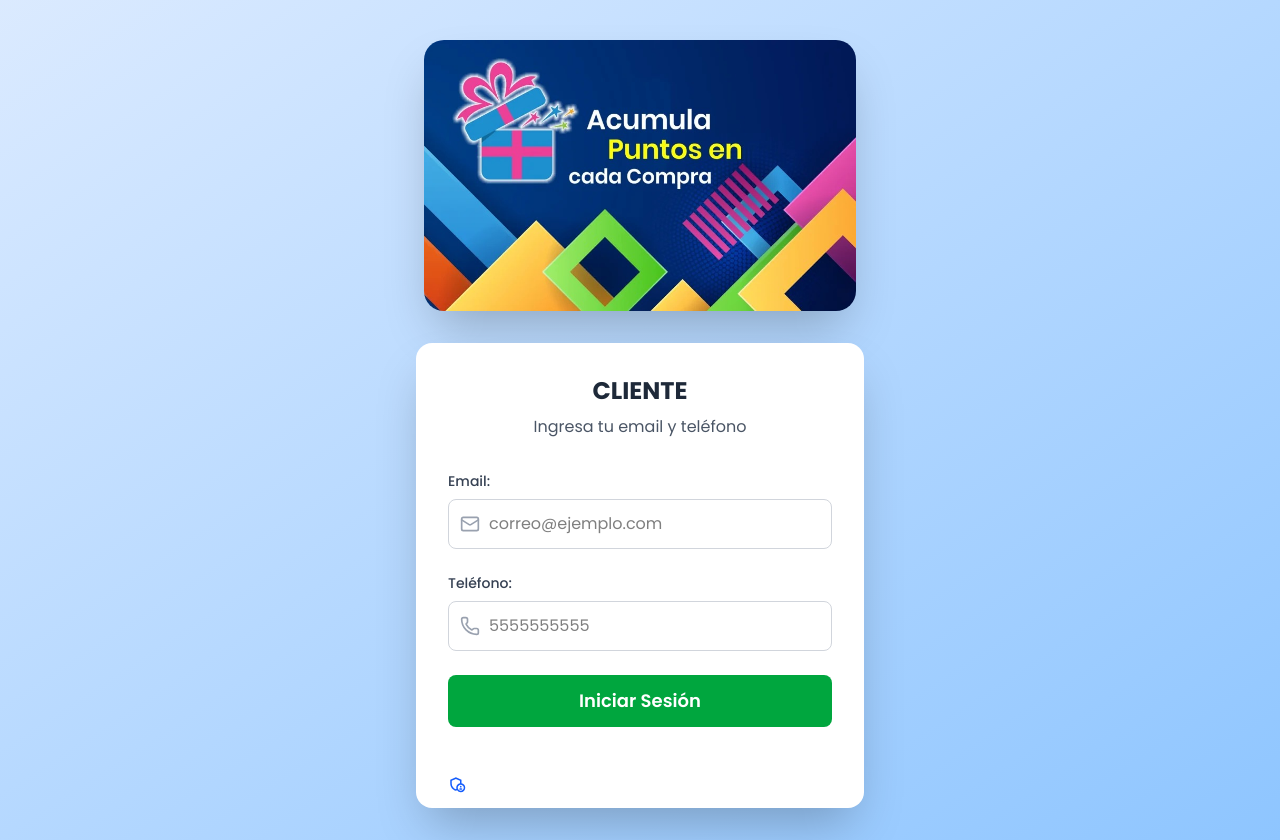
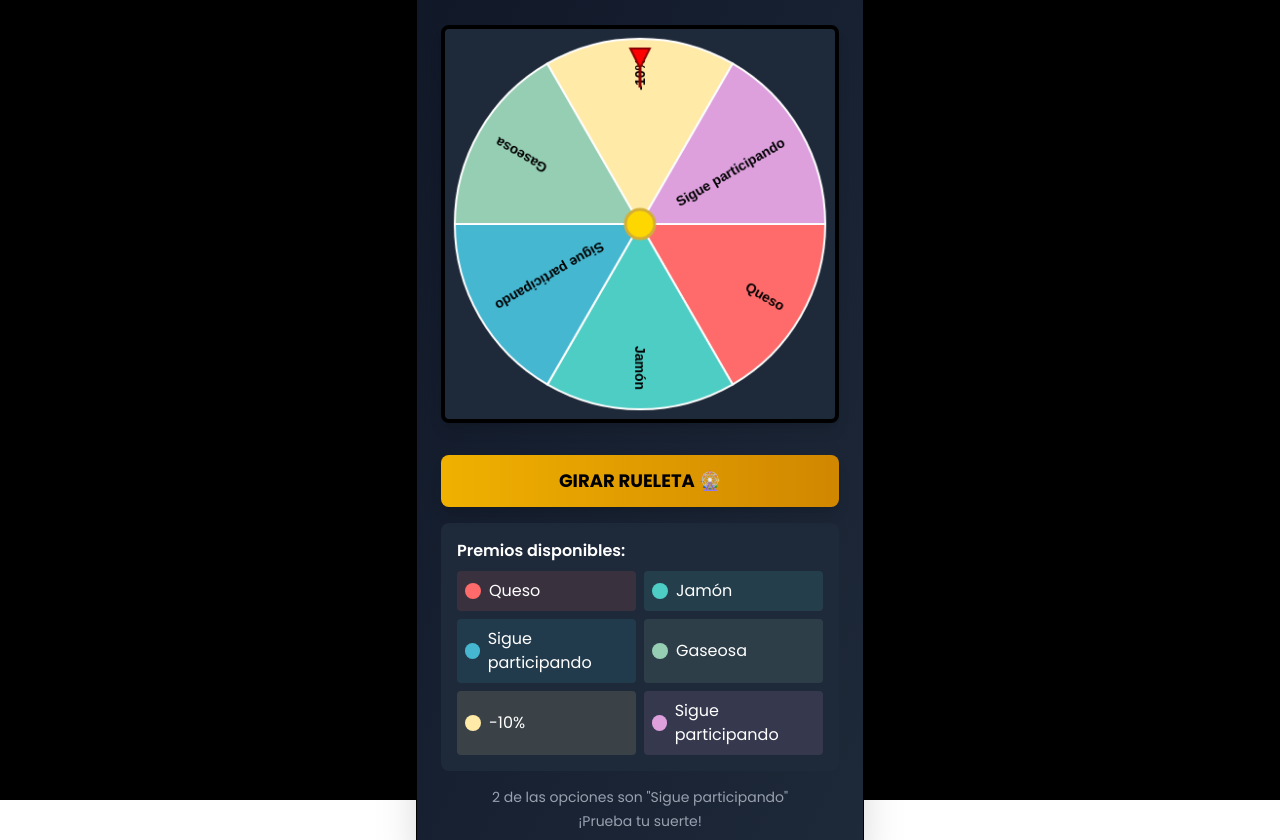
Before and after one commit to GerardoARHernandez/TarjetHerramientas, a React (Vite) app: page /points-loyalty/ruleta in a window 1280 px wide. Before the commit this address led to /points-loyalty/login. After the commit the page ends 800 px from the top, so only its background shows below. Built offline with nearby package versions, Linux system fonts and the light colour scheme.

Commit message:
Update: Ruleta de prueba

```diff
--- a/src/apps/points/routes.jsx
+++ b/src/apps/points/routes.jsx
@@ -13,6 +13,7 @@ import RegisterPromotion from './views/admin/RegisterPromotion';
 import FullHistory from './views/client/FullHistory';
 import RedeemPromo from './views/admin/RedeemPromo';
 import RegistrarClienteFromAdmin from './views/admin/RegistrarClienteFromAdmin';
+import Ruleta from './views/client/Ruleta';
 
 const PointsRoutes = () => {
   const { isAuthenticated, user } = useAuth();
@@ -159,6 +160,11 @@ const PointsRoutes = () => {
           }
         />
 
+        <Route
+          path='ruleta'
+          element={<Ruleta />}
+        />
+
 
 
       </Routes>
--- a/src/apps/points/views/client/PointsClient.jsx
+++ b/src/apps/points/views/client/PointsClient.jsx
@@ -51,12 +51,12 @@ const PointsClient = () => {
     // Función para lanzar confeti
     const launchConfetti = () => {
         confetti({
-            particleCount: 750,
-            spread: 90,
+            particleCount: 950,
+            spread: 95,
             origin: { y: 0.6 },
             colors: [color1, color2, detallesColor, '#ffffff'],
             shapes: ['circle', 'square'],
-            gravity: 0.8,
+            gravity: 0.9,
             scalar: 1.2
         });
     };
--- /dev/null
+++ b/src/apps/points/views/client/Ruleta.jsx
@@ -0,0 +1,302 @@
+import { useState, useRef, useEffect } from 'react';
+
+const Ruleta = ({ onClose }) => {
+  const [spinning, setSpinning] = useState(false);
+  const [result, setResult] = useState(null);
+  const [rotation, setRotation] = useState(0);
+  const canvasRef = useRef(null);
+  const audioRef = useRef(null);
+  const spinTimeoutRef = useRef(null);
+  const startAngleRef = useRef(0);
+
+  // Opciones de la ruleta (2 son "sigue participando")
+  const options = [
+    "Queso",
+    "Jamón",
+    "Sigue participando",
+    "Gaseosa",
+    "-10%",
+    "Sigue participando"
+  ];
+
+  // Colores para cada segmento
+  const colors = [
+    '#FF6B6B', '#4ECDC4', '#45B7D1', '#96CEB4', '#FFEAA7', '#DDA0DD'
+  ];
+
+  // Configuración del audio
+  useEffect(() => {
+    audioRef.current = new Audio("https://assets.mixkit.co/sfx/preview/mixkit-casino-roulette-spin-1036.mp3");
+    audioRef.current.volume = 0.9;
+
+    // Dibujar la ruleta inicial
+    drawWheel();
+
+    return () => {
+      if (spinTimeoutRef.current) {
+        clearTimeout(spinTimeoutRef.current);
+      }
+    };
+  }, []);
+
+  const drawWheel = () => {
+    const canvas = canvasRef.current;
+    if (!canvas) return;
+
+    const ctx = canvas.getContext('2d');
+    const centerX = canvas.width / 2;
+    const centerY = canvas.height / 2;
+    const radius = Math.min(centerX, centerY) - 10;
+    const arc = (2 * Math.PI) / options.length;
+
+    // Fondo del canvas
+    ctx.clearRect(0, 0, canvas.width, canvas.height);
+
+    // Aplicar rotación
+    ctx.save();
+    ctx.translate(centerX, centerY);
+    ctx.rotate(rotation);
+    ctx.translate(-centerX, -centerY);
+
+    // Dibujar cada segmento
+    for (let i = 0; i < options.length; i++) {
+      const angle = startAngleRef.current + i * arc;
+
+      // Dibujar segmento
+      ctx.beginPath();
+      ctx.moveTo(centerX, centerY);
+      ctx.arc(centerX, centerY, radius, angle, angle + arc, false);
+      ctx.closePath();
+
+      // Color del segmento
+      ctx.fillStyle = colors[i];
+      ctx.fill();
+      ctx.strokeStyle = '#ffffff';
+      ctx.lineWidth = 2;
+      ctx.stroke();
+
+      // Texto del segmento
+      ctx.save();
+      ctx.translate(centerX, centerY);
+      ctx.rotate(angle + arc / 2);
+      ctx.textAlign = 'right';
+      ctx.fillStyle = '#000000';
+      ctx.font = 'bold 14px Arial';
+      ctx.fillText(options[i], radius - 20, 5);
+      ctx.restore();
+    }
+
+    // Dibujar centro
+    ctx.beginPath();
+    ctx.arc(centerX, centerY, 15, 0, 2 * Math.PI);
+    ctx.fillStyle = '#FFD700';
+    ctx.fill();
+    ctx.strokeStyle = '#D4AF37';
+    ctx.lineWidth = 3;
+    ctx.stroke();
+
+    ctx.restore();
+
+    // Dibujar puntero
+    drawPointer(ctx, centerX, centerY, radius);
+  };
+
+  const drawPointer = (ctx, centerX, centerY, radius) => {
+    ctx.beginPath();
+    ctx.moveTo(centerX - 10, 20);
+    ctx.lineTo(centerX + 10, 20);
+    ctx.lineTo(centerX, 40);
+    ctx.closePath();
+    ctx.fillStyle = '#FF0000';
+    ctx.fill();
+    ctx.strokeStyle = '#8B0000';
+    ctx.lineWidth = 2;
+    ctx.stroke();
+
+    // Línea del puntero
+    ctx.beginPath();
+    ctx.moveTo(centerX, 40);
+    ctx.lineTo(centerX, 60);
+    ctx.strokeStyle = '#8B0000';
+    ctx.lineWidth = 3;
+    ctx.stroke();
+  };
+
+  const spin = () => {
+    if (spinning) return;
+
+    setSpinning(true);
+    setResult(null);
+
+    // Reproducir sonido
+    if (audioRef.current) {
+      audioRef.current.currentTime = 0;
+      audioRef.current.play();
+    }
+
+    // Configurar animación
+    const spinDuration = 3000; // 3 segundos
+    const startTime = Date.now();
+    const startRotation = rotation;
+    const spinRotations = 8 + Math.random() * 4; // 8-12 rotaciones completas
+    const finalRotation = startRotation + (spinRotations * 2 * Math.PI);
+
+    const animate = () => {
+      const elapsed = Date.now() - startTime;
+      const progress = Math.min(elapsed / spinDuration, 1);
+
+      // Easing function (easeOutCubic)
+      const easeOut = 1 - Math.pow(1 - progress, 3);
+      const currentRotation = startRotation + (finalRotation * easeOut);
+
+      setRotation(currentRotation);
+
+      if (progress < 1) {
+        spinTimeoutRef.current = setTimeout(animate, 16); // ~60fps
+      } else {
+        finishSpin();
+      }
+    };
+
+    animate();
+  };
+
+  const finishSpin = () => {
+    // Calcular resultado
+    const normalizedRotation = ((rotation % (2 * Math.PI)) + (2 * Math.PI)) % (2 * Math.PI);
+    const segmentAngle = (2 * Math.PI) / options.length;
+    const offsetAngle = (normalizedRotation + segmentAngle / 2) % (2 * Math.PI);
+    const segmentIndex = Math.floor(offsetAngle / segmentAngle);
+    const winningOption = options[(options.length - segmentIndex) % options.length];
+
+    setResult(winningOption);
+    setSpinning(false);
+
+    // Efecto de confeti para ganadores (excepto "sigue participando")
+    if (winningOption !== "Sigue participando") {
+      triggerConfetti();
+    }
+  };
+
+  const triggerConfetti = () => {
+    // Efecto de confeti simple
+    const canvas = canvasRef.current;
+    if (!canvas) return;
+
+    const ctx = canvas.getContext('2d');
+    const confettiCount = 50;
+
+    for (let i = 0; i < confettiCount; i++) {
+      setTimeout(() => {
+        const x = Math.random() * canvas.width;
+        const y = Math.random() * canvas.height;
+        const size = Math.random() * 10 + 5;
+        const color = colors[Math.floor(Math.random() * colors.length)];
+
+        ctx.beginPath();
+        ctx.arc(x, y, size, 0, 2 * Math.PI);
+        ctx.fillStyle = color;
+        ctx.fill();
+
+        // Limpiar después de un tiempo
+        setTimeout(() => {
+          drawWheel();
+        }, 1000);
+      }, i * 20);
+    }
+  };
+
+  // Redibujar cuando cambia la rotación
+  useEffect(() => {
+    drawWheel();
+  }, [rotation]);
+
+  return (
+    <div className="fixed inset-0 bg-black bg-opacity-50 flex items-center justify-center z-50 p-4">
+      <div className="bg-gradient-to-br from-gray-900 to-gray-800 rounded-2xl shadow-2xl p-6 max-w-md w-full border border-gold-500">
+        <div className="flex justify-between items-center mb-6">
+          <h2 className="text-2xl font-bold text-white">Ruleta de la Fortuna</h2>
+          <button
+            onClick={onClose}
+            className="text-gray-400 hover:text-white text-2xl"
+          >
+            ×
+          </button>
+        </div>
+
+        <div className="relative mb-8">
+          <canvas
+            ref={canvasRef}
+            width={400}
+            height={400}
+            className="w-full h-auto rounded-lg bg-gray-800 border-4 border-gold-500 shadow-lg"
+          />
+
+          {result && (
+            <div className="absolute inset-0 flex items-center justify-center">
+              <div className="bg-black bg-opacity-80 rounded-lg p-6 max-w-xs w-full text-center animate-pulse">
+                <h3 className="text-2xl font-bold text-yellow-400 mb-2">¡Resultado!</h3>
+                <p className={`text-3xl font-bold ${result === "Sigue participando" ? "text-red-400" : "text-green-400"}`}>
+                  {result}
+                </p>
+                {result !== "Sigue participando" && (
+                  <p className="text-yellow-300 mt-2">¡Felicidades! 🎉</p>
+                )}
+              </div>
+            </div>
+          )}
+        </div>
+
+        <div className="space-y-4">
+          <button
+            onClick={spin}
+            disabled={spinning}
+            className={`w-full py-3 px-6 rounded-lg font-bold text-lg transition-all duration-300 ${
+              spinning
+                ? 'bg-gray-600 cursor-not-allowed'
+                : 'bg-gradient-to-r from-yellow-500 to-yellow-600 hover:from-yellow-600 hover:to-yellow-700 transform hover:scale-105'
+            } shadow-lg`}
+          >
+            {spinning ? (
+              <span className="flex items-center justify-center">
+                <svg className="animate-spin h-5 w-5 mr-3 text-white" xmlns="http://www.w3.org/2000/svg" fill="none" viewBox="0 0 24 24">
+                  <circle className="opacity-25" cx="12" cy="12" r="10" stroke="currentColor" strokeWidth="4"></circle>
+                  <path className="opacity-75" fill="currentColor" d="M4 12a8 8 0 018-8V0C5.373 0 0 5.373 0 12h4zm2 5.291A7.962 7.962 0 014 12H0c0 3.042 1.135 5.824 3 7.938l3-2.647z"></path>
+                </svg>
+                Girando...
+              </span>
+            ) : (
+              'GIRAR RUELETA 🎡'
+            )}
+          </button>
+
+          <div className="bg-gray-800 rounded-lg p-4">
+            <h4 className="text-white font-semibold mb-2">Premios disponibles:</h4>
+            <div className="grid grid-cols-2 gap-2">
+              {options.map((option, index) => (
+                <div
+                  key={index}
+                  className="flex items-center space-x-2 p-2 rounded"
+                  style={{ backgroundColor: `${colors[index]}20` }}
+                >
+                  <div
+                    className="w-4 h-4 rounded-full"
+                    style={{ backgroundColor: colors[index] }}
+                  />
+                  <span className="text-white">{option}</span>
+                </div>
+              ))}
+            </div>
+          </div>
+
+          <div className="text-center text-gray-400 text-sm">
+            <p>2 de las opciones son "Sigue participando"</p>
+            <p className="mt-1">¡Prueba tu suerte!</p>
+          </div>
+        </div>
+      </div>
+    </div>
+  );
+};
+
+export default Ruleta;
--- a/src/apps/points/views/client/StampsClient.jsx
+++ b/src/apps/points/views/client/StampsClient.jsx
@@ -74,12 +74,12 @@ const Stamps = () => {
     // Función para lanzar confeti
     const launchConfetti = () => {
         confetti({
-            particleCount: 750,
-            spread: 90,
+            particleCount: 950,
+            spread: 95,
             origin: { y: 0.6 },
             colors: [color1, color2, detallesColor, '#ffffff'],
             shapes: ['circle', 'square'],
-            gravity: 0.8,
+            gravity: 0.9,
             scalar: 1.2
         });
     };
```
